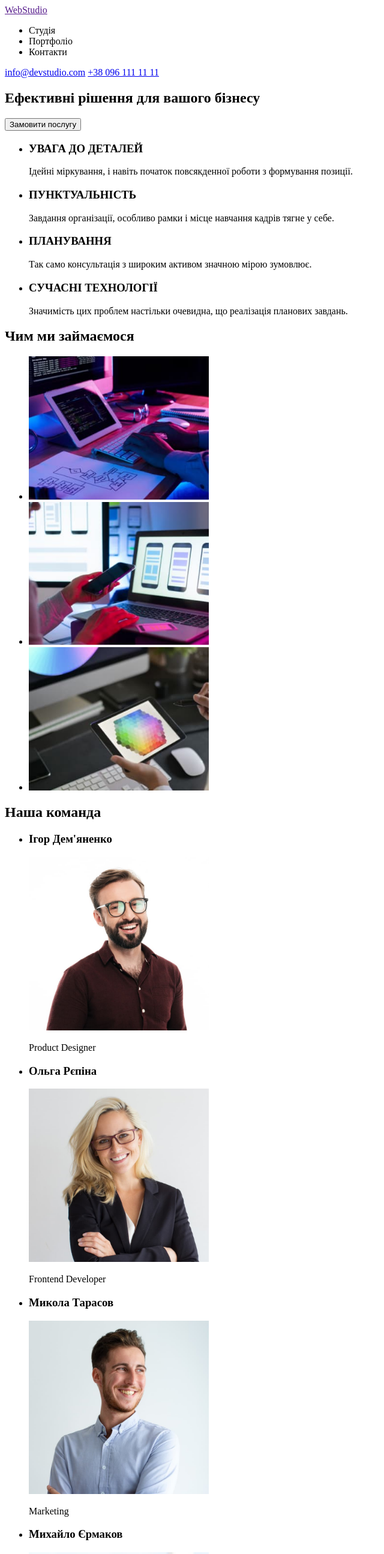
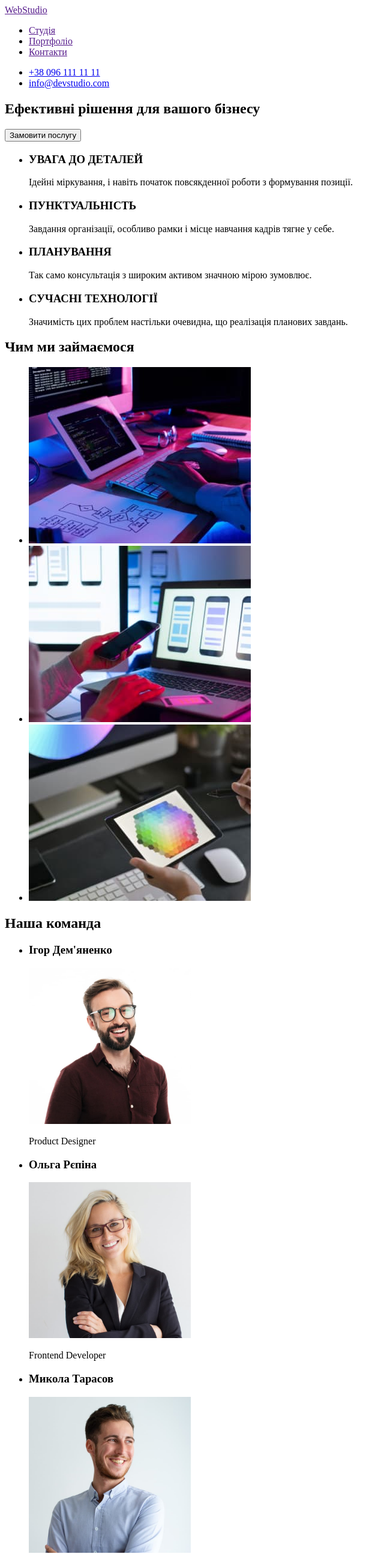
Before and after one commit to Art7578/goit-markup-hw-01, a plain HTML site: page index.html in a window 1280 px wide. Shown: the top 2591 px of the page at 60% size, without its empty margins (0-640 px from the left). Drawn offline with Linux system fonts and the light colour scheme.

Commit message:
Испраления

```diff
--- a/index.html
+++ b/index.html
@@ -1,5 +1,5 @@
 <!DOCTYPE html>
-<html lang="en">
+<html lang="uk">
 <head>
     <meta charset="UTF-8">
     <meta http-equiv="X-UA-Compatible" content="IE=edge">
@@ -11,13 +11,15 @@
         <nav>
             <a href="">WebStudio</a>
             <ul>
-                <li><a href=""></a>Студія</li>
-                <li><a href=""></a>Портфоліо</li>
-                <li><a href=""></a>Контакти</li>
+                <li><a href="">Студія</a></li>
+                <li><a href="">Портфоліо</a></li>
+                <li><a href="">Контакти</a></li>
             </ul>
         </nav>
-        <a href="mail:info@devstudio.com">info@devstudio.com</a>
-        <a href="tel:+380961111111">+38 096 111 11 11</a>
+        <ul>
+            <li><a href="tel:+380961111111">+38 096 111 11 11</a></li>
+            <li><a href="mailto:info@devstudio.com">info@devstudio.com</a></li>
+        </ul>
     </header>
 
     <main>
@@ -27,6 +29,7 @@
         </section>
 
         <section>
+            <!-- <h2>Необхідні навички</h2> -->
             <ul>
                 <li>
                     <h3>УВАГА ДО ДЕТАЛЕЙ</h3>
@@ -57,9 +60,9 @@
         <section>
             <h2>Чим ми займаємося</h2>
             <ul>
-                <li><img src="/images/img.jpg" alt="создаём код" width="300"></li>
-                <li><img src="/images/img2.jpg" alt="тестируем" width="300"></li>
-                <li><img src="/images/img3.jpg" alt="создаём дизайн" width="300"></li>
+                <li><img src="./images/img.jpg" alt="создаём код" width="370"></li>
+                <li><img src="./images/img2.jpg" alt="тестируем" width="370"></li>
+                <li><img src="./images/img3.jpg" alt="создаём дизайн" width="370"></li>
             </ul>
         </section>
 
@@ -68,22 +71,22 @@
             <ul>
                 <li>
                     <h3>Ігор Дем'яненко</h3>
-                    <img src="/images/img4.jpg" alt="Ігор Дем'яненко" width="300">
+                    <img src="./images/img4.jpg" alt="Ігор Дем'яненко" width="270">
                     <p>Product Designer</p>
                 </li>
                 <li>
                     <h3>Ольга Рєпіна</h3>
-                    <img src="/images/img5.jpg" alt="Ольга Рєпіна" width="300">
+                    <img src="./images/img5.jpg" alt="Ольга Рєпіна" width="270">
                     <p>Frontend Developer</p>
                 </li>
                 <li>
                     <h3>Микола Тарасов</h3>
-                    <img src="/images/img6.jpg" alt="Микола Тарасов" width="300">
+                    <img src="./images/img6.jpg" alt="Микола Тарасов" width="270">
                     <p>Marketing</p>
                 </li>
                 <li>
                     <h3>Михайло Єрмаков</h3>
-                    <img src="/images/img7.jpg" alt="Михайло Єрмаков" width="300">
+                    <img src="./images/img7.jpg" alt="Михайло Єрмаков" width="270">
                     <p>UI Designer</p>
                 </li>
             </ul>
@@ -93,10 +96,11 @@
     <footer>
         <a href="">WebStudio</a>
         <address>
-            м. Київ,</br>
-            пр-т Лесі Українки,26 </br>
-            <a href="info@devstudio.com">info@devstudio.com</a> </br>
-            <a href="tel:+380961111111">+38 096 111 11 11</a>
+           <ul>
+            <li><a href="">м. Київ, пр-т Лесі Українки,26</a></li>
+            <li><a href="mailto:info@devstudio.com">info@devstudio.com</a></li>
+            <li><a href="tel:+380961111111">+38 096 111 11 11</a> </li>
+           </ul>
         </address>
     </footer>
 </body>
```
